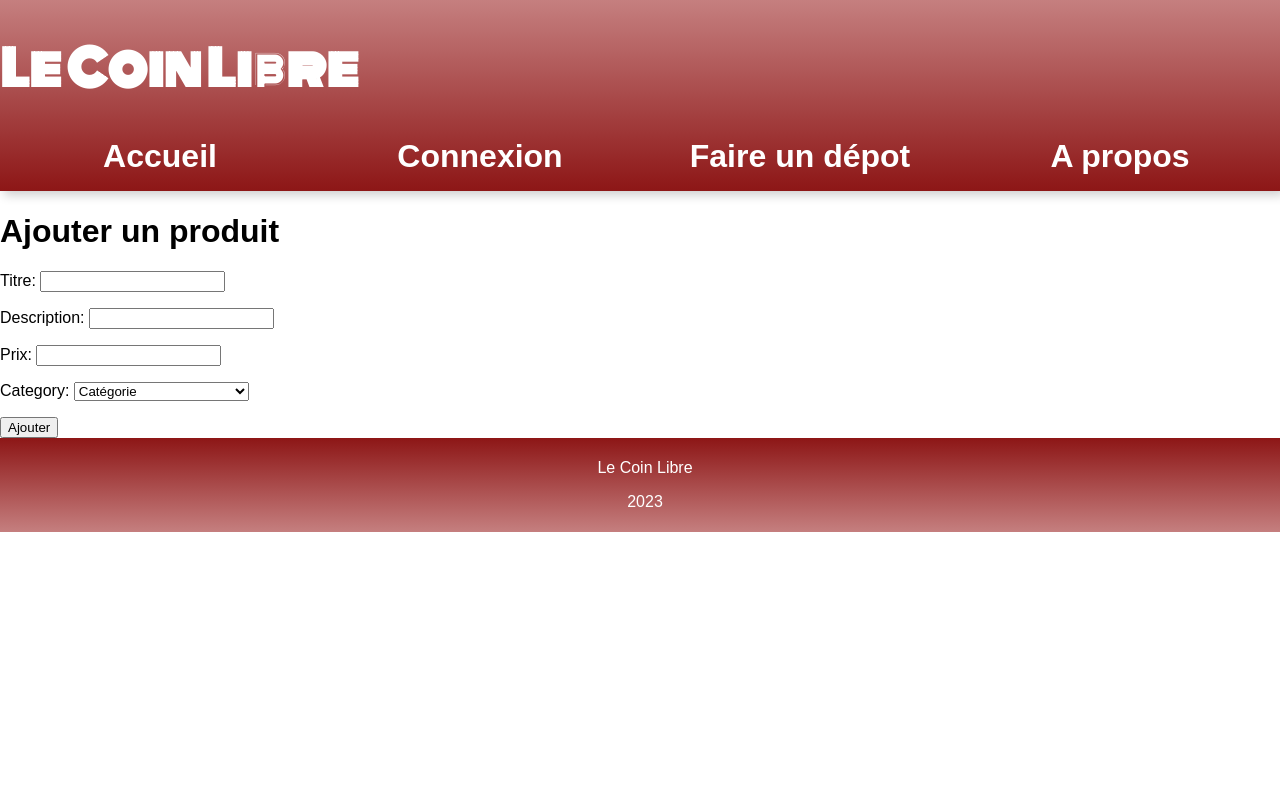
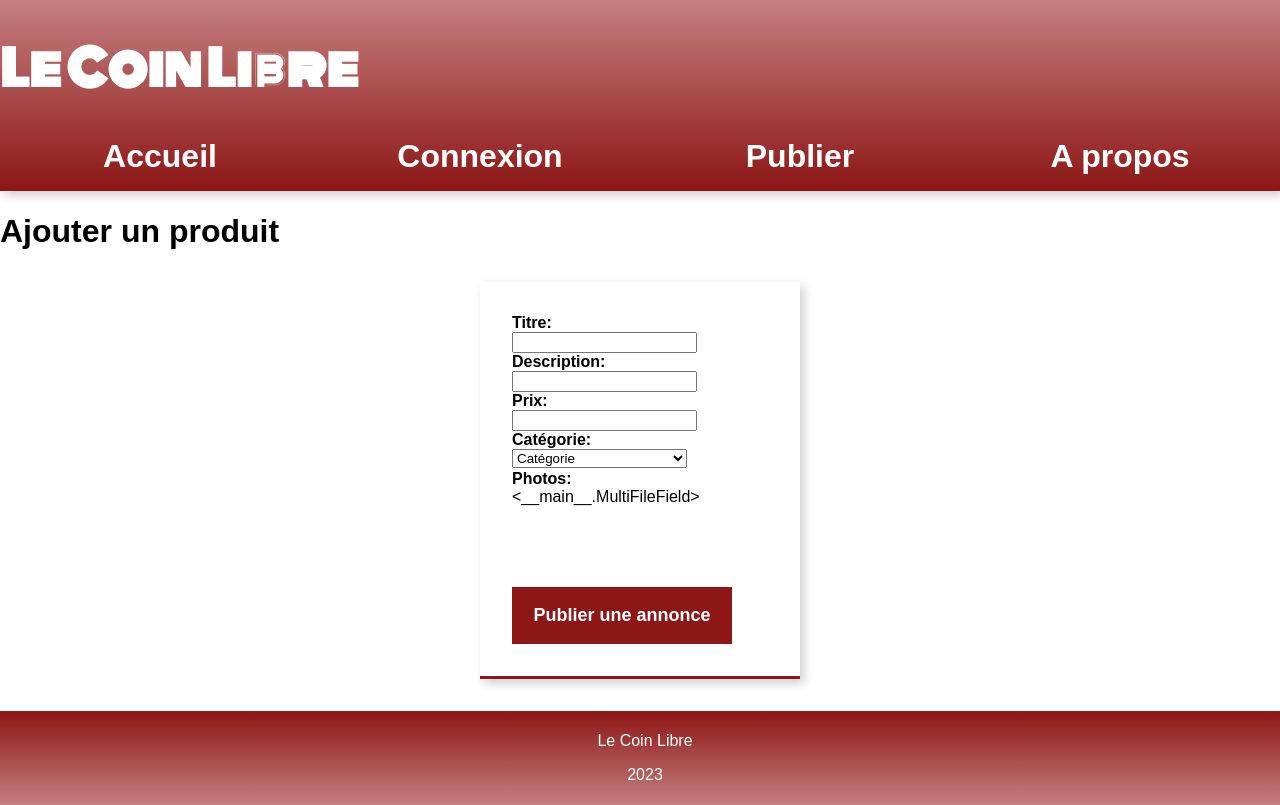
Before and after one commit to dreyze34/le_coin_libre, a Django app: page /add_product/ in a window 1280 px wide. Before the commit the page ends 532 px from the top, so only its background shows below. Run offline with Django 4.2, Linux system fonts and the light colour scheme; data comes from the database, SQL or seed files in the repository; both versions use the stored data as it was after the commit.

Commit message:
style page add_produit

```diff
--- a/le_coin_libre/store/static/styles.css
+++ b/le_coin_libre/store/static/styles.css
@@ -177,7 +177,7 @@
 
 .photo_produit{
     height:20em;
-    justify-content:flex-start;
+    justify-content:center;
 }
 
 .description_produit{
@@ -204,6 +204,8 @@
     margin-bottom: 3em;
 }
 
+
+/*User profil*/
 .bloc_date_profil{
     display:flex;
     flex-direction: row;
@@ -214,6 +216,21 @@
     margin-top: auto;
 }
 
+.bloc_profil{
+    display: grid;
+    grid-template-rows : 3fr 1fr;
+    height: fit-content;
+    margin : 2em 15em 2em 15em;
+    padding: 2em;
+    border-bottom: solid 0.2em rgb(141,22,22);
+    box-shadow: 4px 4px 10px rgba(0, 0, 0, 0.2);
+}
+
+.bouton_deconnexion{
+    display: flex;
+    flex-direction: row;
+    justify-content: flex-end;
+}
 /*Page à propos*/
 
 .section {
@@ -251,3 +268,22 @@
     border-radius: 50%;
     margin-bottom: 10px;
 }
+
+/*Ajouter un produit*/
+
+.formulaire_ajout_produit{
+    display: grid;
+    grid-template-rows : 1fr 1fr 1fr 1fr 3fr;
+    height: fit-content;
+    margin : 2em 30em 2em 30em;
+    padding: 2em;
+    border-bottom: solid 0.2em rgb(141,22,22);
+    box-shadow: 4px 4px 10px rgba(0, 0, 0, 0.2);
+    justify-content: center;
+}
+
+
+.titre_cellule{
+    margin-right:2em;
+    font-weight:bold;
+}
--- a/le_coin_libre/store/templates/store/add_produit.html
+++ b/le_coin_libre/store/templates/store/add_produit.html
@@ -3,10 +3,33 @@
 
 {% block content %}
   <h1>Ajouter un produit</h1>
-  <form method="post" class="post-form" enctype="multipart/form-data">
+  <form class="formulaire_ajout_produit" method="post" class="post-form" enctype="multipart/form-data">
     {% csrf_token %}
-    {{ form.as_p }}
-    <button type="submit" class="btn btn-primary">Ajouter</button>
+    <div class="titre_ajout">
+      <label class="titre_cellule" for="{{ form.title.id_for_label }}">Titre:</label>
+      {{ form.title }}
+    </div>
+
+    <div class="description_ajout">
+      <label class="titre_cellule" for="{{ form.description.id_for_label }}">Description:</label>
+      {{ form.description }}
+    </div>
+
+    <div class="prix_ajout">
+      <label class="titre_cellule" for="{{ form.price.id_for_label }}">Prix:</label>
+      {{ form.price }}
+    </div>
+
+    <div class="category_ajout">
+      <label class="titre_cellule" for="{{ form.category.id_for_label }}">Catégorie:</label>
+      {{ form.category }}
+    </div>
+
+    <div class="photos_ajout">
+      <label class="titre_cellule" for="{{ form.photos.id_for_label }}">Photos:</label>
+      {{ form.photos }}
+    </div>
+    <button class="rechercher" type="submit" class="btn btn-primary">Publier une annonce</button>
   </form>
 {% endblock %}
 
--- a/le_coin_libre/store/templates/store/header.html
+++ b/le_coin_libre/store/templates/store/header.html
@@ -5,10 +5,43 @@
     <head>
 
         <title> Le Coin Libre </title>
-        <link href="{% static 'styles.css' %}" rel="stylesheet">
+        <link href="{% static 'styles.css' %}" rel="stylesheet" type="text/css" >
         <link rel="preconnect" href="https://fonts.googleapis.com">
         <link rel="preconnect" href="https://fonts.gstatic.com" crossorigin>
         <link href="https://fonts.googleapis.com/css2?family=Monoton&family=Roboto&display=swap" rel="stylesheet">
+        <style>
+            /* Supprime le soulignement par défaut et change la couleur du texte du lien */
+            a {
+                text-decoration: none;
+                color: black; /* Vous pouvez définir la couleur que vous préférez */
+            }
+            #changeButtonPlus {
+                background-color: #525452; /* Couleur de fond du bouton */
+                color: white; /* Couleur du texte du bouton */
+                border: none; /* Supprimer la bordure du bouton */
+                padding: 10px 20px; /* Espacement intérieur du bouton */
+                text-align: center;
+                text-decoration: none;
+                display: inline-block;
+                font-size: 16px;
+                margin: 4px 2px;
+                cursor: pointer;
+                border-radius: 4px; /* Bords arrondis */
+            }
+            #changeButtonMoins {
+                background-color: #525452; /* Couleur de fond du bouton */
+                color: white; /* Couleur du texte du bouton */
+                border: none; /* Supprimer la bordure du bouton */
+                padding: 10px 20px; /* Espacement intérieur du bouton */
+                text-align: center;
+                text-decoration: none;
+                display: inline-block;
+                font-size: 16px;
+                margin: 4px 2px;
+                cursor: pointer;
+                border-radius: 4px; /* Bords arrondis */
+            }
+        </style>
 
     </head>
     <body>
@@ -30,7 +63,7 @@
                 {%endif%}
 
                 <div class="bouton_accueil">
-                    <a href = "../add_product">Faire un dépot</a>
+                    <a href = "../add_product">Publier</a>
                 </div>
 
                 <div class="bouton_accueil">
--- a/le_coin_libre/store/templates/store/user_profile.html
+++ b/le_coin_libre/store/templates/store/user_profile.html
@@ -6,15 +6,14 @@
 {% if request.user.is_authenticated and request.user.username == email %}
 
   <CENTER><h2>Bienvenue sur votre page utilisateur, {{username}} !</h2></CENTER>
-  <div class="bloc_produit">
+  <div class="bloc_profil">
     <!-- Informations utilisateur -->
     <div>
       <h3>Informations utilisateur :</h3>
       <p>Prénom nom : {{username}}</p>
       <p>Email : {{email}}</p>
-      <a href='/disconnect'><button class="rechercher">Se déconnecter</button></a>
-
     </div>
+    <a class="bouton_deconnexion"href='/disconnect'><button class="rechercher">Se déconnecter</button></a>
   </div>
     <!-- Produits de l'utilisateur -->
     <div>
```
Also changed, not shown: le_coin_libre/db.sqlite3.
